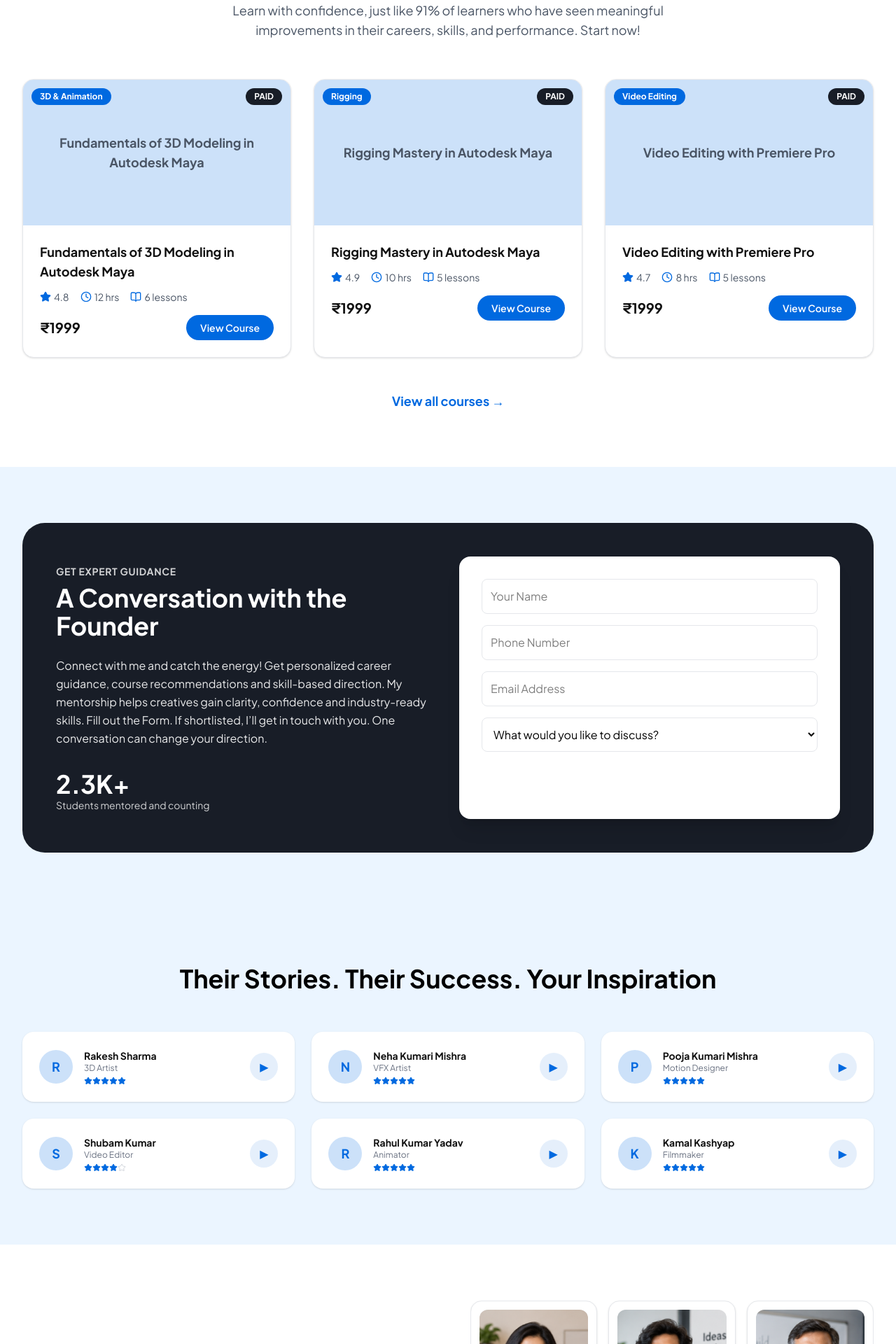
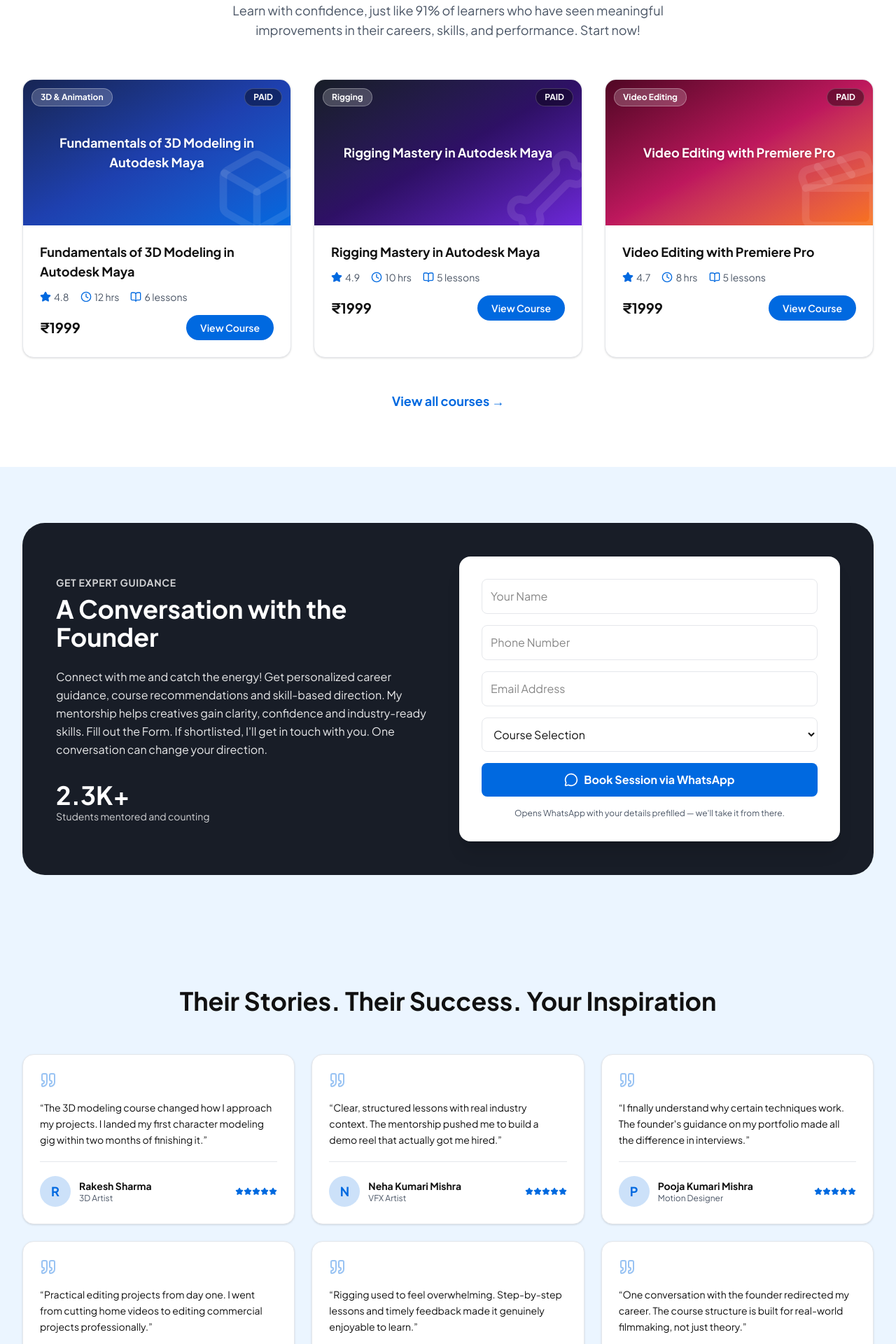
Before and after one commit to TechV013/AnmolofficialEducationplatform, a Next.js app: page / in a window 1280 px wide. Shown: the part 800-2720 px from the top of the page at 70% size. Built offline with nearby package versions, Linux system fonts and the light colour scheme; no server answers.

Commit message:
UPDATES: home page polish - gradient course covers, testimonial cards, WhatsApp guidance form

```diff
--- a/src/components/home/CourseCard.tsx
+++ b/src/components/home/CourseCard.tsx
@@ -1,22 +1,39 @@
 import Link from "next/link";
 import { Course } from "@/types/lms";
-import { Star, Clock, BookOpen } from "lucide-react";
+import { Star, Clock, BookOpen, Box, Bone, Clapperboard } from "lucide-react";
 
 interface CourseCardProps {
   course: Course;
 }
 
+interface CoverStyle {
+  gradient: string;
+  icon: typeof Box;
+}
+
+const coverStyles: Record<string, CoverStyle> = {
+  "3D & Animation": { gradient: "from-[#172554] via-[#1E40AF] to-[#0069E0]", icon: Box },
+  Rigging: { gradient: "from-[#181D27] via-[#2E1065] to-[#6D28D9]", icon: Bone },
+  "Video Editing": { gradient: "from-[#500724] via-[#BE185D] to-[#F97316]", icon: Clapperboard },
+};
+
+const fallbackCover: CoverStyle = { gradient: "from-[#181D27] via-[#1E40AF] to-[#0069E0]", icon: BookOpen };
+
 export default function CourseCard({ course }: CourseCardProps) {
+  const cover = coverStyles[course.category] ?? fallbackCover;
+  const CoverIcon = cover.icon;
+
   return (
     <div className="bg-white rounded-2xl overflow-hidden border border-border shadow-sm hover:shadow-xl hover:-translate-y-1 transition-all duration-300 group">
-      <div className="relative h-52 flex items-center justify-center bg-soft-blue">
-        <div className="text-muted font-bold text-lg px-6 text-center">
+      <div className={`relative h-52 flex items-center justify-center bg-gradient-to-br ${cover.gradient}`}>
+        <CoverIcon className="absolute -right-4 -bottom-4 w-32 h-32 text-white/10 group-hover:scale-110 group-hover:text-white/15 transition-all duration-500" />
+        <span className="relative z-10 text-white font-bold text-lg px-6 text-center drop-shadow-sm">
           {course.title}
-        </div>
-        <span className="absolute top-3 left-3 bg-primary text-white text-xs font-bold px-3 py-1 rounded-full">
+        </span>
+        <span className="absolute top-3 left-3 bg-white/20 backdrop-blur-sm text-white text-xs font-bold px-3 py-1 rounded-full border border-white/30">
           {course.category}
         </span>
-        <span className="absolute top-3 right-3 bg-dark text-white text-xs font-bold px-3 py-1 rounded-full">
+        <span className="absolute top-3 right-3 bg-black/40 backdrop-blur-sm text-white text-xs font-bold px-3 py-1 rounded-full border border-white/20">
           {course.isFree ? "FREE" : "PAID"}
         </span>
       </div>
--- a/src/components/home/CourseSection.tsx
+++ b/src/components/home/CourseSection.tsx
@@ -7,7 +7,7 @@
     <section className="py-20 px-4 sm:px-6 lg:px-8 bg-white">
       <div className="max-w-7xl mx-auto">
         <div className="text-center mb-14">
-          <h2 className="text-3xl sm:text-4xl font-bold text-black">Creative Courses</h2>
+          <h2 className="text-3xl sm:text-4xl font-bold text-text">Creative Courses</h2>
           <p className="mt-4 text-gray-600 max-w-2xl mx-auto text-lg">
             Learn with confidence, just like 91% of learners who have seen meaningful improvements in their careers, skills, and performance. Start now!
           </p>
--- a/src/components/home/GuidanceSection.tsx
+++ b/src/components/home/GuidanceSection.tsx
@@ -1,15 +1,32 @@
-import Link from "next/link";
+"use client";
+import { useState } from "react";
+import { MessageCircle } from "lucide-react";
+
+const WHATSAPP_NUMBER = "919999999999";
 
 export default function GuidanceSection() {
+  const [name, setName] = useState("");
+  const [phone, setPhone] = useState("");
+  const [email, setEmail] = useState("");
+  const [topic, setTopic] = useState("Course Selection");
+
+  const handleSubmit = (e: React.FormEvent) => {
+    e.preventDefault();
+    const message = encodeURIComponent(
+      `Hi Anmol! I'd like to book a session.\n\nName: ${name}\nPhone: ${phone}\nEmail: ${email}\nTopic: ${topic}`
+    );
+    window.open(`https://wa.me/${WHATSAPP_NUMBER}?text=${message}`, "_blank");
+  };
+
   return (
-    <section className="py-20 px-4 sm:px-6 lg:px-8 bg-[#EBF5FF]">
+    <section className="py-20 px-4 sm:px-6 lg:px-8 bg-background">
       <div className="max-w-7xl mx-auto">
-        <div className="bg-[#181D27] rounded-[2rem] p-8 sm:p-12 flex flex-col lg:flex-row items-center gap-8 text-white">
+        <div className="bg-dark rounded-[2rem] p-8 sm:p-12 flex flex-col lg:flex-row items-center gap-8 text-white">
           <div className="lg:w-1/2">
             <p className="text-sm font-bold uppercase tracking-wider opacity-80 mb-2">Get Expert Guidance</p>
             <h2 className="text-3xl sm:text-4xl font-bold mb-6">A Conversation with the Founder</h2>
             <p className="opacity-90 leading-relaxed mb-8">
-              Connect with me and catch the energy! Get personalized career guidance, course recommendations and skill-based direction. My mentorship helps creatives gain clarity, confidence and industry-ready skills. Fill out the Form. If shortlisted, I’ll get in touch with you. One conversation can change your direction.
+              Connect with me and catch the energy! Get personalized career guidance, course recommendations and skill-based direction. My mentorship helps creatives gain clarity, confidence and industry-ready skills. Fill out the Form. If shortlisted, I&apos;ll get in touch with you. One conversation can change your direction.
             </p>
             <div>
               <div className="text-4xl font-bold">2.3K+</div>
@@ -18,23 +35,51 @@
           </div>
 
           <div className="lg:w-1/2 w-full">
-            <form className="bg-white text-black p-8 rounded-2xl shadow-xl space-y-4">
-              <input type="text" placeholder="Your Name" className="w-full p-3 border border-gray-200 rounded-lg focus:ring-2 focus:ring-primary focus:border-transparent outline-none" />
-              <input type="tel" placeholder="Phone Number" className="w-full p-3 border border-gray-200 rounded-lg focus:ring-2 focus:ring-primary focus:border-transparent outline-none" />
-              <input type="email" placeholder="Email Address" className="w-full p-3 border border-gray-200 rounded-lg focus:ring-2 focus:ring-primary focus:border-transparent outline-none" />
-              <select className="w-full p-3 border border-gray-200 rounded-lg focus:ring-2 focus:ring-primary focus:border-transparent outline-none bg-white">
-                <option>What would you like to discuss?</option>
+            <form onSubmit={handleSubmit} className="bg-white text-text p-8 rounded-2xl shadow-xl space-y-4">
+              <input
+                type="text"
+                placeholder="Your Name"
+                required
+                value={name}
+                onChange={(e) => setName(e.target.value)}
+                className="w-full p-3 border border-border rounded-lg focus:ring-2 focus:ring-primary focus:border-transparent outline-none"
+              />
+              <input
+                type="tel"
+                placeholder="Phone Number"
+                required
+                value={phone}
+                onChange={(e) => setPhone(e.target.value)}
+                className="w-full p-3 border border-border rounded-lg focus:ring-2 focus:ring-primary focus:border-transparent outline-none"
+              />
+              <input
+                type="email"
+                placeholder="Email Address"
+                required
+                value={email}
+                onChange={(e) => setEmail(e.target.value)}
+                className="w-full p-3 border border-border rounded-lg focus:ring-2 focus:ring-primary focus:border-transparent outline-none"
+              />
+              <select
+                value={topic}
+                onChange={(e) => setTopic(e.target.value)}
+                className="w-full p-3 border border-border rounded-lg focus:ring-2 focus:ring-primary focus:border-transparent outline-none bg-white"
+              >
                 <option>Course Selection</option>
                 <option>Career Guidance</option>
                 <option>Project Feedback</option>
                 <option>Other</option>
               </select>
               <button
-                type="button"
-                className="w-full bg-blue text-white py-3 rounded-lg font-bold hover:bg-blue-hover transition-colors"
+                type="submit"
+                className="w-full bg-primary text-white py-3 rounded-lg font-bold hover:bg-primary-hover transition-colors flex items-center justify-center gap-2"
               >
-                Book Session
+                <MessageCircle className="w-5 h-5" />
+                Book Session via WhatsApp
               </button>
+              <p className="text-xs text-muted text-center">
+                Opens WhatsApp with your details prefilled — we&apos;ll take it from there.
+              </p>
             </form>
           </div>
         </div>
--- a/src/components/home/SuccessStories.tsx
+++ b/src/components/home/SuccessStories.tsx
@@ -1,34 +1,33 @@
-import { Star } from "lucide-react";
+import { Star, Quote } from "lucide-react";
 import { testimonials } from "@/data/courses";
 
 export default function SuccessStories() {
   return (
-    <section className="py-20 px-4 sm:px-6 lg:px-8 bg-[#EBF5FF]">
+    <section className="py-20 px-4 sm:px-6 lg:px-8 bg-background">
       <div className="max-w-7xl mx-auto">
         <div className="text-center mb-14">
-          <h2 className="text-3xl sm:text-4xl font-bold text-black">Their Stories. Their Success. Your Inspiration</h2>
+          <h2 className="text-3xl sm:text-4xl font-bold text-text">Their Stories. Their Success. Your Inspiration</h2>
         </div>
 
         <div className="grid grid-cols-1 sm:grid-cols-2 lg:grid-cols-3 gap-6">
           {testimonials.map((t, i) => (
-            <div key={i} className="bg-white p-6 rounded-2xl flex items-center justify-between shadow-sm hover:shadow-md transition-shadow">
-              <div className="flex items-center">
-                <div className="w-12 h-12 bg-primary/20 rounded-full flex items-center justify-center text-primary font-bold text-lg">
+            <div key={i} className="bg-white p-6 rounded-2xl shadow-sm hover:shadow-md transition-shadow flex flex-col border border-border">
+              <Quote className="w-6 h-6 text-primary/40 mb-4" />
+              <p className="text-text leading-relaxed text-sm flex-1">&ldquo;{t.quote}&rdquo;</p>
+              <div className="mt-5 pt-5 border-t border-border flex items-center">
+                <div className="w-11 h-11 bg-primary/20 rounded-full flex items-center justify-center text-primary font-bold text-lg">
                   {t.name[0]}
                 </div>
-                <div className="ml-4">
-                  <h4 className="font-bold text-sm">{t.name}</h4>
-                  <p className="text-xs text-gray-500">{t.role}</p>
-                  <div className="flex mt-1">
-                    {[...Array(5)].map((_, j) => (
-                      <Star key={j} className={`w-3 h-3 ${j < t.rating ? "text-primary fill-primary" : "text-gray-300"}`} />
-                    ))}
-                  </div>
+                <div className="ml-3">
+                  <h4 className="font-bold text-sm text-text">{t.name}</h4>
+                  <p className="text-xs text-muted">{t.role}</p>
+                </div>
+                <div className="ml-auto flex">
+                  {[...Array(5)].map((_, j) => (
+                    <Star key={j} className={`w-3 h-3 ${j < t.rating ? "text-primary fill-primary" : "text-gray-300"}`} />
+                  ))}
                 </div>
               </div>
-              <button className="w-10 h-10 rounded-full bg-primary/10 flex items-center justify-center text-primary hover:bg-primary hover:text-white transition-colors">
-                ▶
-              </button>
             </div>
           ))}
         </div>
--- a/src/data/courses.ts
+++ b/src/data/courses.ts
@@ -105,10 +105,10 @@
 ];
 
 export const testimonials = [
-  { name: "Rakesh Sharma", role: "3D Artist", rating: 5 },
-  { name: "Neha Kumari Mishra", role: "VFX Artist", rating: 5 },
-  { name: "Pooja Kumari Mishra", role: "Motion Designer", rating: 5 },
-  { name: "Shubam Kumar", role: "Video Editor", rating: 4 },
-  { name: "Rahul Kumar Yadav", role: "Animator", rating: 5 },
-  { name: "Kamal Kashyap", role: "Filmmaker", rating: 5 },
+  { name: "Rakesh Sharma", role: "3D Artist", rating: 5, quote: "The 3D modeling course changed how I approach my projects. I landed my first character modeling gig within two months of finishing it." },
+  { name: "Neha Kumari Mishra", role: "VFX Artist", rating: 5, quote: "Clear, structured lessons with real industry context. The mentorship pushed me to build a demo reel that actually got me hired." },
+  { name: "Pooja Kumari Mishra", role: "Motion Designer", rating: 5, quote: "I finally understand why certain techniques work. The founder's guidance on my portfolio made all the difference in interviews." },
+  { name: "Shubam Kumar", role: "Video Editor", rating: 4, quote: "Practical editing projects from day one. I went from cutting home videos to editing commercial projects professionally." },
+  { name: "Rahul Kumar Yadav", role: "Animator", rating: 5, quote: "Rigging used to feel overwhelming. Step-by-step lessons and timely feedback made it genuinely enjoyable to learn." },
+  { name: "Kamal Kashyap", role: "Filmmaker", rating: 5, quote: "One conversation with the founder redirected my career. The course structure is built for real-world filmmaking, not just theory." },
 ];
--- a/src/types/lms.ts
+++ b/src/types/lms.ts
@@ -70,4 +70,5 @@
   name: string;
   role: string;
   rating: number;
+  quote: string;
 }
```
